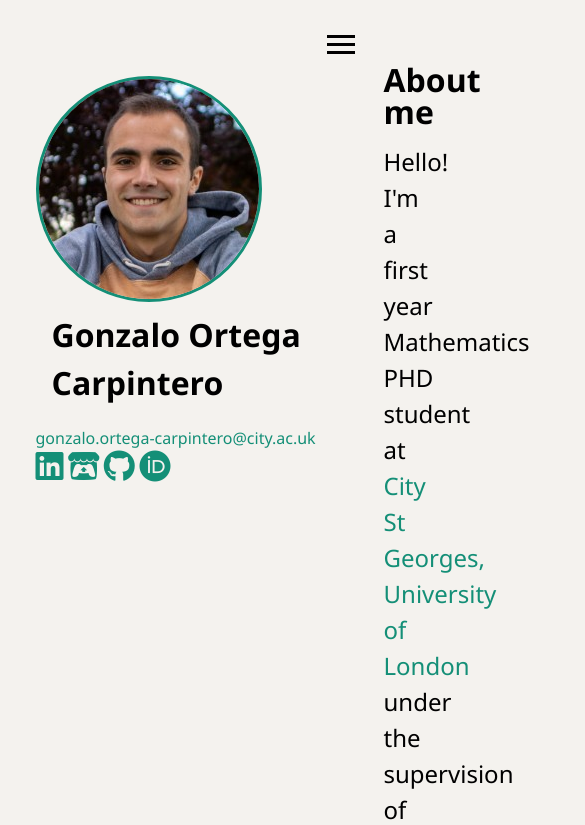
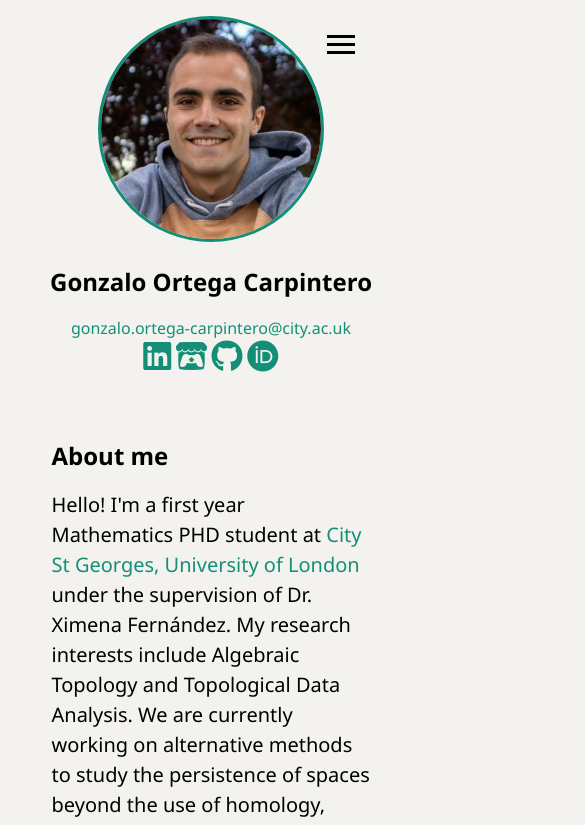
Before and after one commit to Gonzalo-Ortega/Portfolio-Webpage, a website: page docs/index.html in a window 390 px wide. Shown: the top 825 px of the page, 585 px wide, since content can reach past the window. Drawn offline with Linux system fonts and the light colour scheme.

Commit message:
Narrow screen formating.

```diff
--- a/docs/css/main.css
+++ b/docs/css/main.css
@@ -28,17 +28,14 @@ body {
 h1,
 h2,
 h3 {
-  margin: 0;
-  font-weight: 0;
-
   &.large-heading {
     font-size: 2rem;
   }
 
   &.small-heading {
-    font-size: 2rem;
+    font-size: 1.5rem;
     margin-bottom: 1rem;
-    padding: 0.2rem 1rem;
+    margin-top: 1rem;
     text-align: left;
   }
 }
@@ -64,18 +61,51 @@ header {
   z-index: 1000;
 }
 
+/* MAIN */
+main {
+  padding: 4rem;
+  align-items: center;
+  text-align: center;
+
+  .icons {
+    margin-top: 1rem;
+
+    a {
+      padding: 0.4rem;
+
+      &:hover {
+        color: var(--primary);
+        transition: var(--transition);
+      }
+    }
+  }
+}
+
+.sidebar {
+  padding: 1rem;
+  position: fixed;
+  height: fit-content;
+  max-width: 300px;
+  word-wrap: break-word;
+  top: 60px;
+
+  .bio-image {
+    grid-area: bio-image;
+    border-radius: 50%;
+    border: 3px solid var(--primary);
+  }
+}
+
+.content {
+  font-size: 1.25rem;
+  margin-left: 300px; /* sidebar width + some spacing */
+}
 
 .page {
   min-height: 100dvh;      /* full viewport height, better with mobile UI */
   display: flex;
   flex-direction: column;
 }
-
-
-#content {
-  flex: 1 0 auto;
-}
-
 
 footer {
   text-align: center;   /* center text */
@@ -232,48 +262,6 @@ footer {
   transition-delay: 0.4s;
 }
 
-/* MAIN */
-main {
-  padding: 4rem;
-  align-items: center;
-  text-align: center;
-
-  .icons {
-    margin-top: 1rem;
-
-    a {
-      padding: 0.4rem;
-
-      &:hover {
-        color: var(--primary);
-        transition: var(--transition);
-      }
-    }
-  }
-}
-
-.sidebar {
-  padding: 1rem;
-  position: fixed;
-  height: fit-content;
-  max-width: 300px; /* <-- limit sidebar width */
-  word-wrap: break-word; /* allow natural breaks */
-  top: 60px;
-
-  .bio-image {
-    grid-area: bio-image;
-    margin: auto;
-    border-radius: 50%;
-    border: 3px solid var(--primary);
-  }
-}
-
-.content {
-  font-size: 1.5rem;
-  margin-left: 300px; /* sidebar width + some spacing */
-
-}
-
 /* BUTTONS */
 .button,
 .button-light,
@@ -299,8 +287,6 @@ main {
   background: black;
   color: var(--white);
 }
-
-
 
 /* MEDIA QUERIES */
 @media (min-width: 720px) {
@@ -328,11 +314,35 @@ main {
   main {
     text-align: center;
     align-items: center;
+    width: 100%;
+    margin: 0;
+    padding: 1rem;
 
     .large-heading {
       line-height: 1;
       margin-bottom: 1rem;
     }
+  }
+
+  #layout {
+    display: flex;
+    flex-direction: column;
+  }
+
+  .sidebar {
+    position: static;
+    top: auto;
+    max-width: none;
+    width: 100%;
+    text-align: center;
+    .small-heading {
+      text-align: center;
+    }
+  }
+
+  .content {
+    margin-left: 0;
+    padding: 1rem;
   }
 
   .menu-navigation {
@@ -354,17 +364,4 @@ main {
     visibility: visible;
   }
 
-  .about-info {
-    grid-template-areas:
-      'info'
-      'bio';
-    grid-template-columns: 1fr;
-    overflow: visible;
-  }
-
-  .info {
-    top: -1000px;
-    position: fixed;
-  }
-
 }
--- a/docs/pages/about.html
+++ b/docs/pages/about.html
@@ -1,5 +1,5 @@
 <div class="content">
-  <h2 class="large-heading"> About me </h2>
+  <h3 class="small-heading"> About me </h2>
   <p>
     Hello! I'm a first year Mathematics PHD student at <a
       href="https://www.citystgeorges.ac.uk/about/schools/science-technology/mathematics">
@@ -16,7 +16,7 @@
 
   <a class="text-secondary" href="pdf\Gonzalo Ortega - Curriculum Vitae.pdf" target="_blank">View CV in PDF</a>
 
-  <h2 class="large-heding"> Selected attended conferences </h2>
+  <h3 class="small-heading"> Selected attended conferences </h2>
   <p>
   <ul>
     <li> London-Oxford-Paris TDA Seminar, City St Ghorghes, University of London </li>
```
